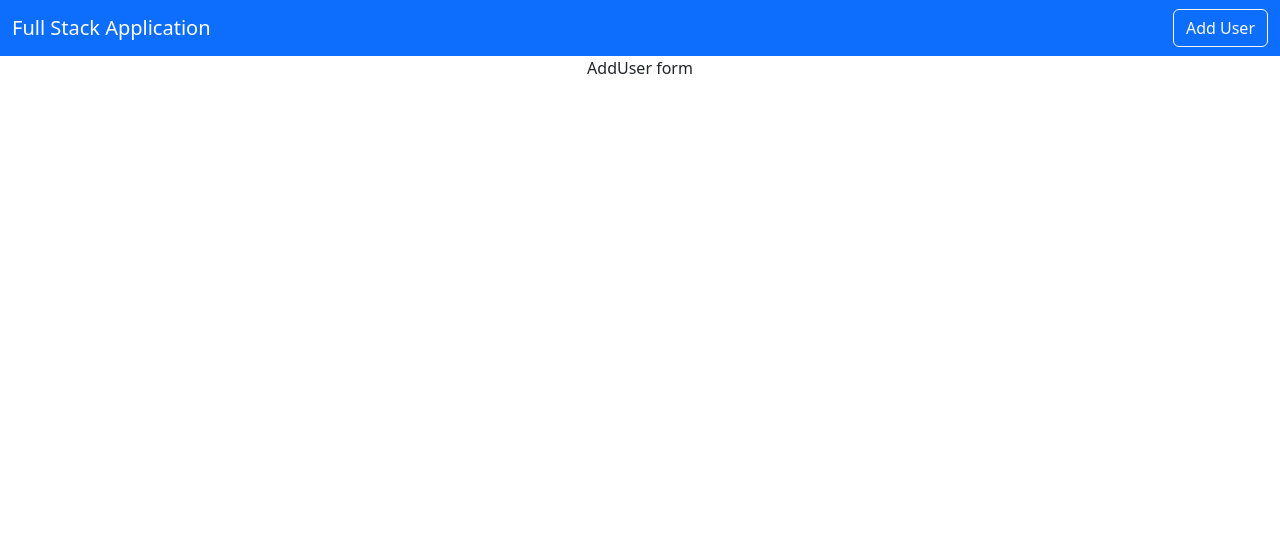
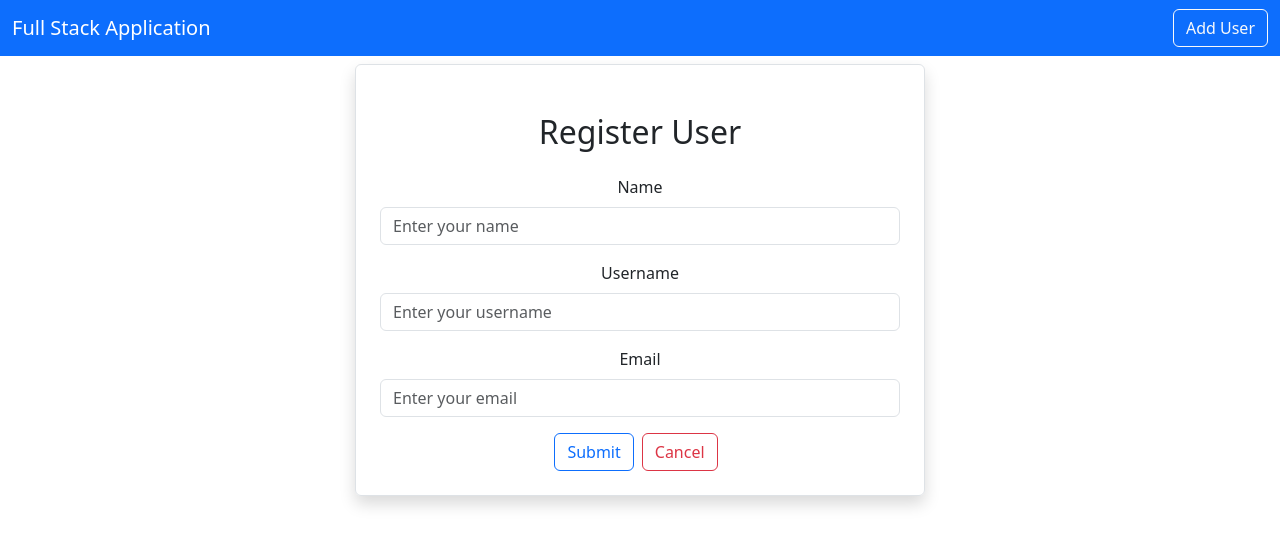
Before and after one commit to Larry-Osakwe/UserStore, a React (Create React App) app in the folder fullstack-front/: page /addUser in a window 1280 px wide. Shown: the top 546 px of the page. Built offline with nearby package versions, Linux system fonts and the light colour scheme.

Commit message:
Add form to AddUser page

```diff
--- a/fullstack-front/src/users/AddUser.js
+++ b/fullstack-front/src/users/AddUser.js
@@ -2,6 +2,51 @@
 
 export default function AddUser() {
     return (
-        <div>AddUser form</div>
+        <div className="container">
+            <div className="row">
+                <div className="col-md-6 offset-md-3 border rounded p-4 mt-2 shadow">
+                    <h2 className="text-center m-4">Register User</h2>
+                    <div className="mb-3">
+                        <label htmlFor="name" className="form-label">
+                            Name
+                        </label>
+                        <input
+                        type={"text"}
+                        className="form-control"
+                        placeholder="Enter your name"
+                        name="name"
+                        />
+                    </div>
+                    <div className="mb-3">
+                        <label htmlFor="username" className="form-label">
+                        Username
+                        </label>
+                        <input
+                        type={"text"}
+                        className="form-control"
+                        placeholder="Enter your username"
+                        name="username"
+                        />
+                    </div>
+                    <div className="mb-3">
+                        <label htmlFor="email" className="form-label">
+                        Email
+                        </label>
+                        <input
+                        type={"text"}
+                        className="form-control"
+                        placeholder="Enter your email"
+                        name="email"
+                        />
+                    </div>
+                    <button type="submit" className="btn btn-outline-primary">
+                        Submit
+                    </button>
+                    <button type="submit" className="btn btn-outline-danger mx-2">
+                        Cancel
+                    </button>
+                </div>
+            </div>
+        </div>
     )
 };
```
